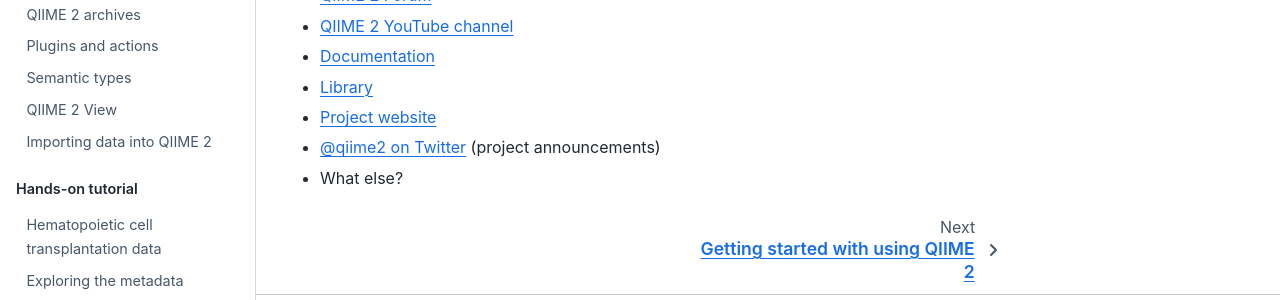
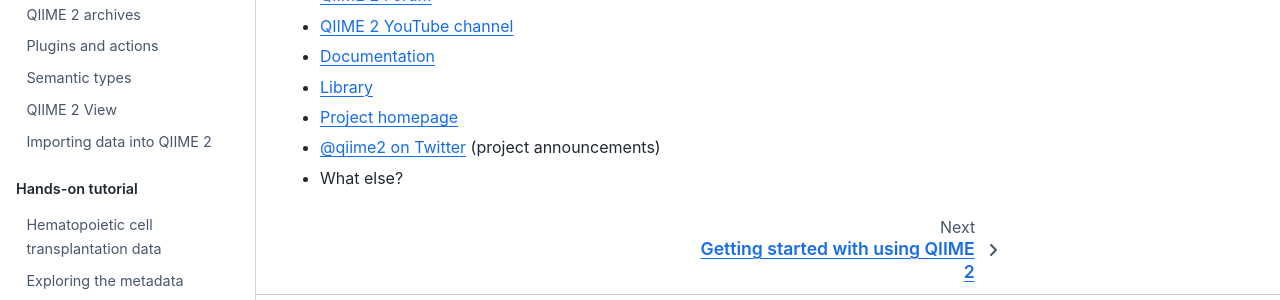
Before and after one commit to qiime2/cancer-microbiome-intervention-tutorial, a Jupyter Book: the page built from book/index.md, in a window 1280 px wide and 900 px high, scrolled down 1366 px. Shown: the part 528-828 px from the top of the window. Built offline with Jupyter Book 1.0.4 settings and Sphinx 7.4.7 and the Sphinx Book theme 1.1.4, drawn with Linux system fonts in a browser that asks for light colours; cross-references to code outside the pages are shown as plain code.

Commit message:
try to appease the computational grammarian

```diff
--- a/book/index.md
+++ b/book/index.md
@@ -57,6 +57,6 @@
 * [QIIME 2 YouTube channel](https://youtube.com/qiime2)
 * [Documentation](https://docs.qiime2.org)
 * [Library](https://library.qiime2.org)
-* [Project website](https://qiime2.org)
+* [Project homepage](https://qiime2.org)
 * [@qiime2 on Twitter](https://twitter.com/qiime2) (project announcements)
 * What else?
```
